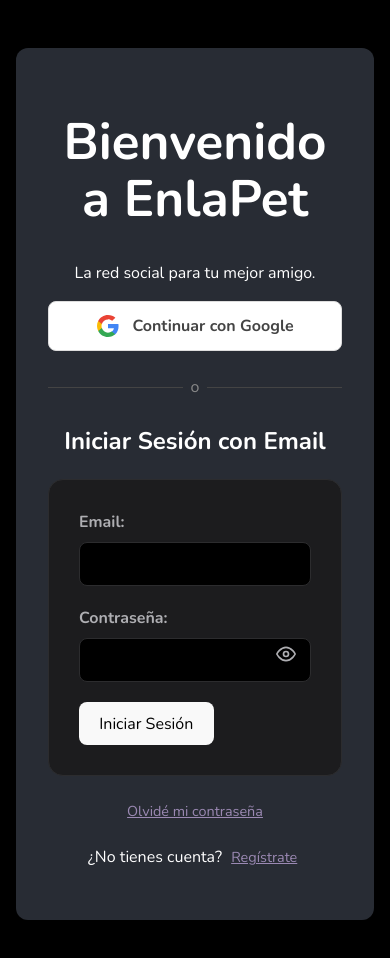
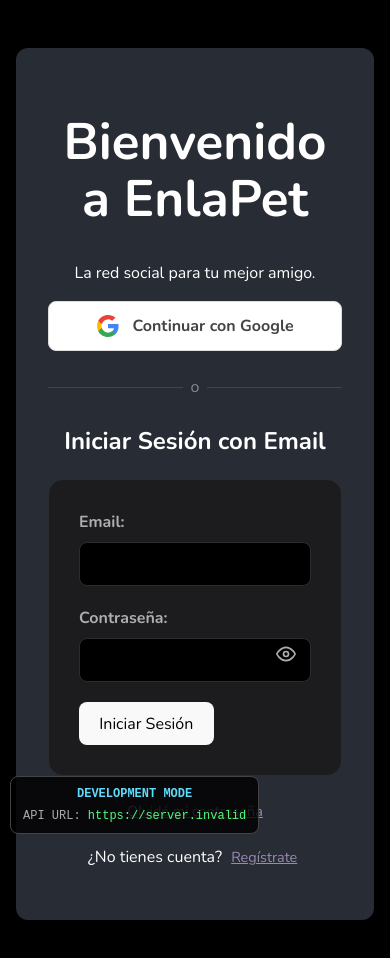
Before and after one commit to covacentral/enlapet-app, a React (Vite) app in the folder frontend/: page / in a window 390 px wide. Shown: the top 958 px of the page. Built offline with nearby package versions, Linux system fonts and the light colour scheme; no server answers.

Commit message:
fix: Consolidate backend logic to fix phone save bug2

```diff
--- a/frontend/src/App.jsx
+++ b/frontend/src/App.jsx
@@ -1,3 +1,7 @@
+// frontend/src/App.jsx
+// Versión: 2.0 - Diagnóstico
+// Añade un panel de diagnóstico para verificar la URL del backend en entornos de previsualización.
+
 import { Routes, Route, Navigate } from 'react-router-dom';
 import { useState, useEffect } from 'react';
 import { auth } from './firebase';
@@ -8,6 +12,45 @@ import AuthPage from './AuthPage.jsx';
 import ProfileLayout from './ProfileLayout.jsx';
 import PetProfile from './PetProfile.jsx';
 import LoadingComponent from './LoadingComponent.jsx';
+
+// --- Componente del Panel de Diagnóstico ---
+const DevDiagnosticPanel = () => {
+  // Vercel inyecta esta variable de entorno. Será 'production', 'preview', o 'development'.
+  const env = import.meta.env.MODE;
+  const apiUrl = import.meta.env.VITE_API_URL;
+
+  // Solo mostramos el panel si no estamos en producción.
+  if (env === 'production') {
+    return null;
+  }
+
+  return (
+    <div style={{
+      position: 'fixed',
+      bottom: '10px',
+      left: '10px',
+      backgroundColor: 'rgba(0, 0, 0, 0.8)',
+      color: '#fff',
+      padding: '8px 12px',
+      borderRadius: '8px',
+      zIndex: 9999,
+      fontSize: '12px',
+      fontFamily: 'monospace',
+      border: '1px solid #444'
+    }}>
+      <p style={{ margin: 0, padding: 0, fontWeight: 'bold' }}>
+        <span style={{ color: env === 'development' ? '#61dafb' : '#ffc107' }}>
+          {env.toUpperCase()} MODE
+        </span>
+      </p>
+      <p style={{ margin: '4px 0 0', padding: 0 }}>
+        <span style={{ color: '#aaa' }}>API URL: </span>
+        <span style={{ color: '#50fa7b' }}>{apiUrl || 'NOT SET'}</span>
+      </p>
+    </div>
+  );
+};
+
 
 function ProtectedRoute({ user, children }) {
   if (!user) return <Navigate to="/" replace />;
@@ -32,6 +75,9 @@ function App() {
 
   return (
     <div className="App">
+      {/* Añadimos el panel de diagnóstico aquí */}
+      <DevDiagnosticPanel />
+
       <Routes>
         <Route path="/pet/:petId" element={<PetProfile />} />
 
```
Lines whose indentation alone changed are shown as unchanged.
